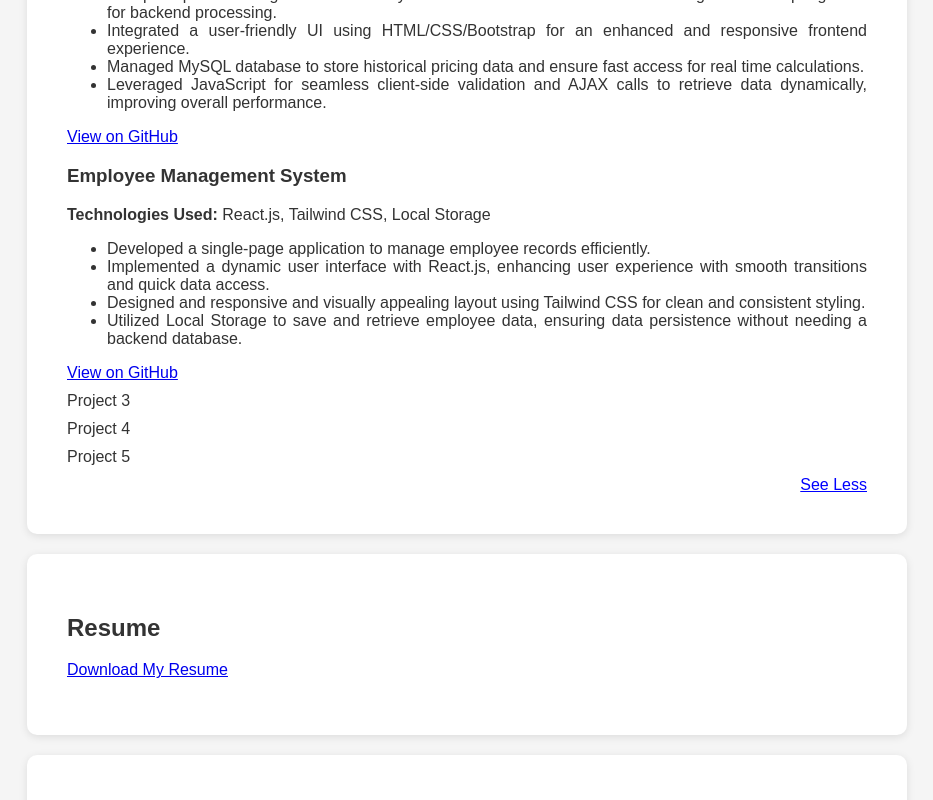
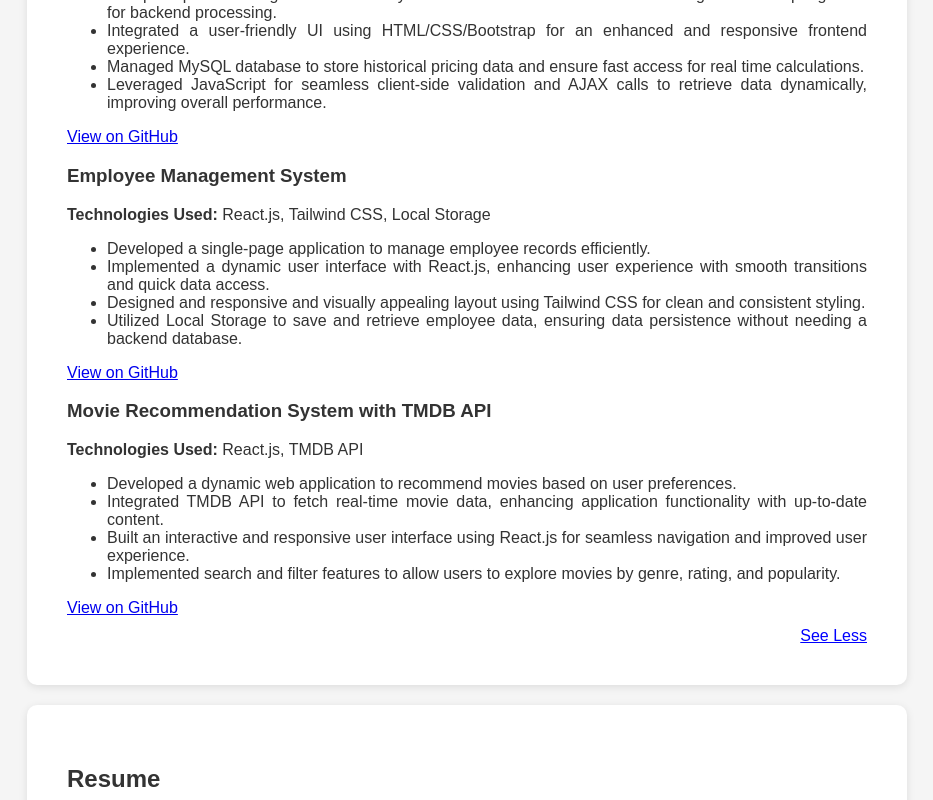
Before and after one commit to AkshaySonawane86/Resume, a plain HTML site: page index.html in a window 1280 px wide. Both pictures are taken after a click on the link "See More". Shown: the part 822-1622 px from the top of the page, without its empty margins (173-1106 px from the left). Drawn offline with Linux system fonts and the light colour scheme.

Commit message:
five commit

```diff
--- a/css/index.css
+++ b/css/index.css
@@ -55,7 +55,7 @@ body {
     margin: 10px 0;
   }
   .extra-projects {
-    display: none; /* Hidden initially */
+    display: none;
   }
   .see-more {
     color: blue;
@@ -65,6 +65,6 @@ body {
   }
 
   .see-more-container {
-    text-align: right; /* Moves the link to the right */
-    margin-top: 10px; /* Optional: space from projects */
+    text-align: right;
+    margin-top: 10px;
   }
--- a/index.html
+++ b/index.html
@@ -87,9 +87,17 @@ data dynamically, improving overall performance.
     </div>
     <!-- Add more if needed -->
     <div class="extra-projects" id="moreProjects">
-      <div class="project">Project 3</div>
-      <div class="project">Project 4</div>
-      <div class="project">Project 5</div>
+      <div class="project">
+        <h3>Movie Recommendation System with TMDB API</h3>
+        <p><strong>Technologies Used:</strong> React.js, TMDB API</p>
+        <ul>
+          <li>Developed a dynamic web application to recommend movies based on user preferences.</li>
+          <li>Integrated TMDB API to fetch real-time movie data, enhancing application functionality with up-to-date content.</li>
+          <li>Built an interactive and responsive user interface using React.js for seamless navigation and improved user experience.</li>
+          <li>Implemented search and filter features to allow users to explore movies by genre, rating, and popularity.</li>
+         </ul>
+         <a href="https://github.com/AkshaySonawane86/Cinefy" target="_blank">View on GitHub</a>
+      </div>
     </div>
 
     <!-- See more / See less link -->
@@ -105,9 +113,11 @@ data dynamically, improving overall performance.
 
   <section id="contact">
     <h2>Contact Me</h2>
-    <p>Email: akshays181999@gmail.com</p>
+    <p>Email: <a href="mailto:akshays181999@gmail.com">akshays181999@gmail.com</a></p>
     <p>LinkedIn: <a href="http://www.linkedin.com/in/akshay-sonawane-coder" target="_blank">akshay-sonawane-coder</a></p>
     <p>GitHub: <a href="https://github.com/AkshaySonawane86" target="_blank">AkshaySonawane86</a></p>
+
+
   </section>
 
   <footer>
```
Also changed, not shown: 1 other file.
